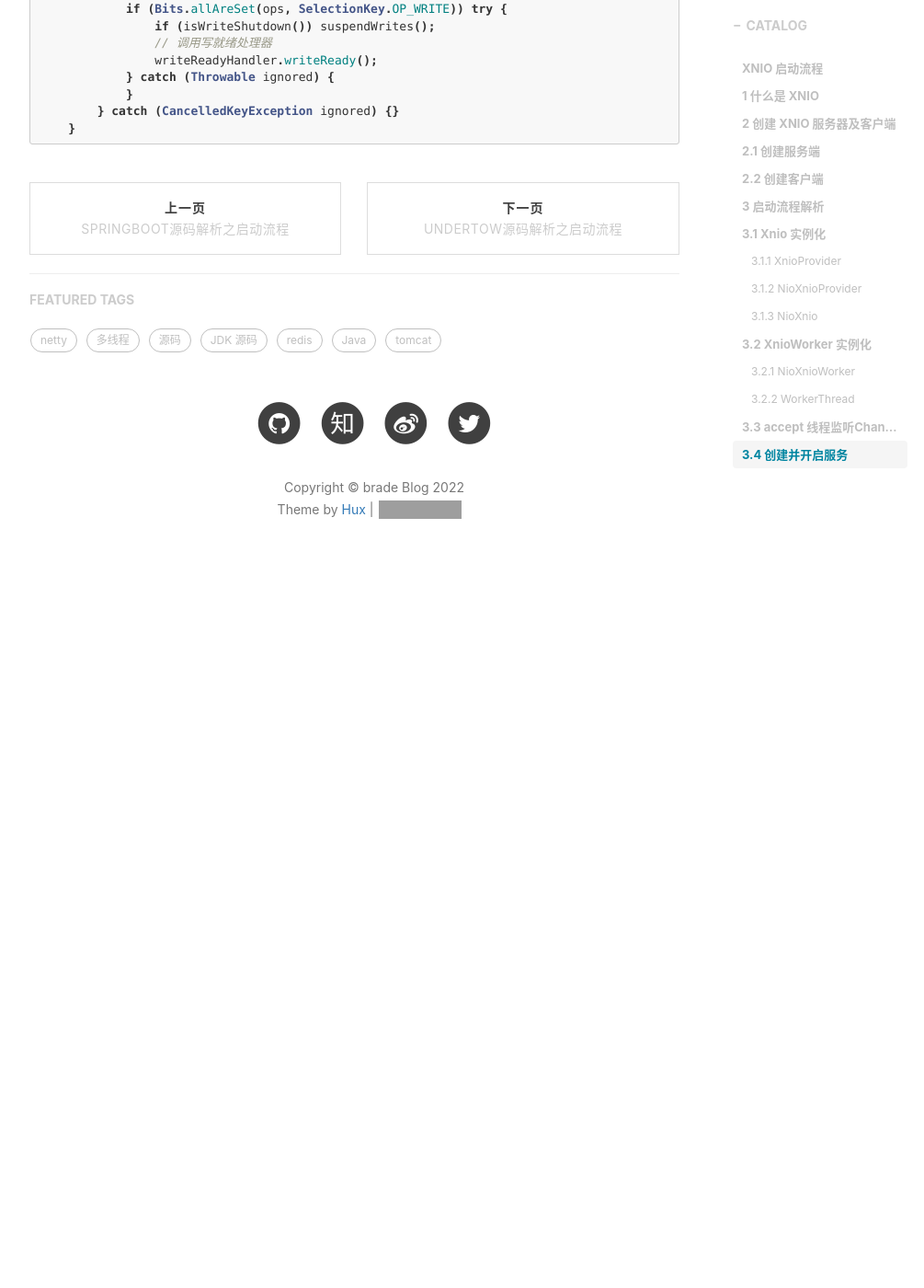
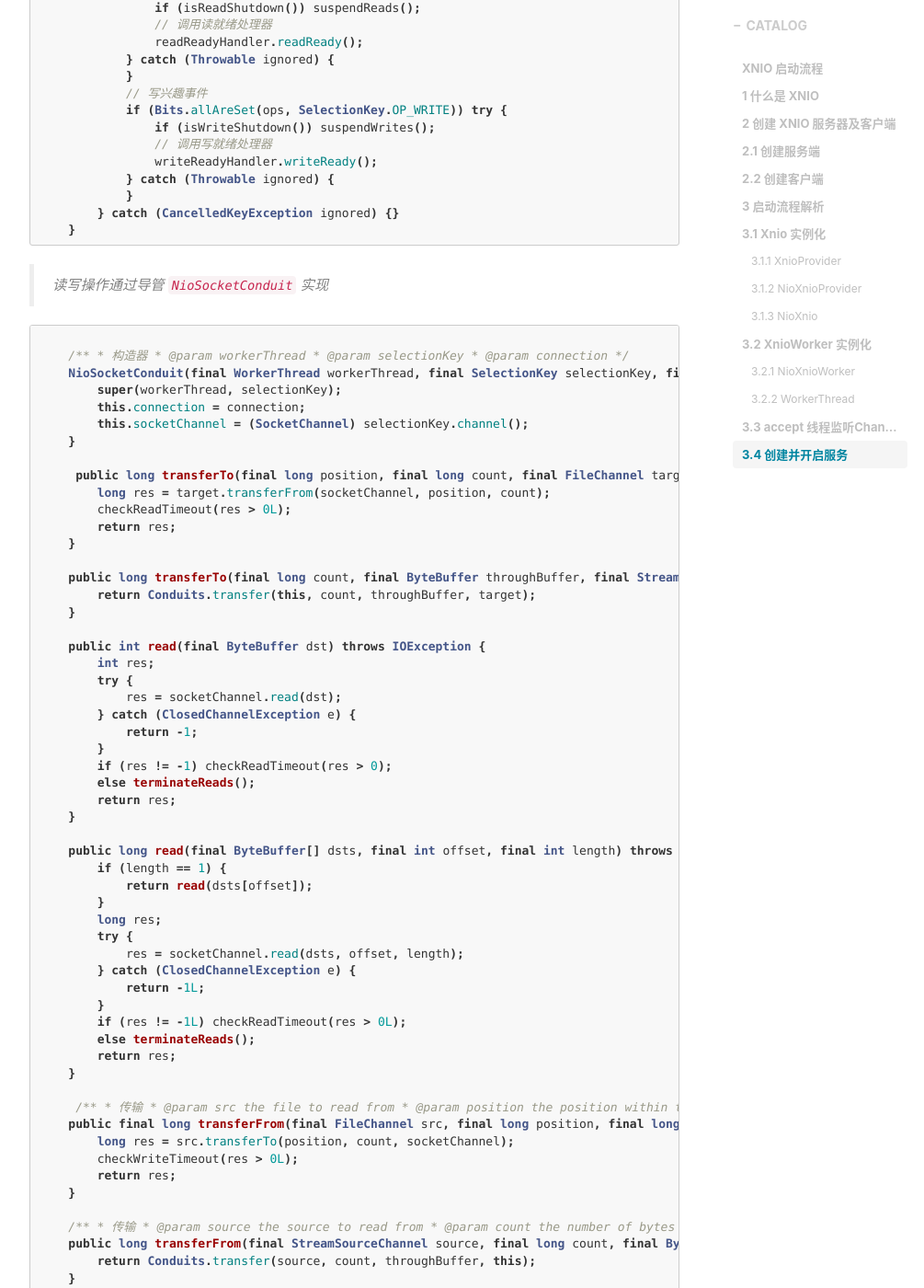
Before and after one commit to brade1314/brade1314.github.io, a Jekyll site: the page built from _posts/2021-12-05-xnio源码解析-启动流程.md, in a window 1280 px wide and 1400 px high, scrolled down 18309 px. Shown: the whole window at 92% size, without its empty margins (233-1238 px from the left). Built offline with Jekyll 4.4.1, drawn with Linux system fonts in a browser that asks for light colours; nearby versions of some CDN libraries; comment, search, counter and statistics services are not loaded; before the commit the page ends 18939 px from its top, so only the background shows below that; some of the changed text lies outside the part shown; grey boxes are pictures that could not be loaded.

Commit message:
Update 2021-12-05-xnio源码解析-启动流程.md

````diff
--- a/_posts/2021-12-05-xnio源码解析-启动流程.md
+++ b/_posts/2021-12-05-xnio源码解析-启动流程.md
@@ -132,6 +132,8 @@ public class XNioClient {
 
 ## 3 启动流程解析
 > 主要分析服务端的流程,客户端略.
+
+> `NioXnioWorker` -> `QueuedNioTcpServer2` -> `NioTcpServer` -> `NioSocketStreamConnection` -> `NioSocketConduit`
 
 ### 3.1 `Xnio` 实例化
 > 通过 `Xnio`的`getInstance`方法,最终采用的是`JDK`的`SPI`技术,找到对应的接口`XnioProvider`,服务提供者实现.
@@ -934,7 +937,7 @@ AcceptingChannel<StreamConnection> server = worker.createStreamConnectionServer(
      */
     NioSocketStreamConnection(final WorkerThread workerThread, final SelectionKey key, final ChannelClosed closedHandle) {
         super(workerThread);
-        // 创建导管
+        // 创建导管,继承了 NioHandle,提供了读写方法
         conduit = new NioSocketConduit(workerThread, key, this);
         key.attach(conduit);
         this.closedHandle = closedHandle;
@@ -983,5 +986,101 @@ AcceptingChannel<StreamConnection> server = worker.createStreamConnectionServer(
     }
 ```
 
+> 读写操作通过导管 `NioSocketConduit` 实现
+
+```java
+
+    /**
+     * 构造器
+     * @param workerThread
+     * @param selectionKey
+     * @param connection
+     */
+    NioSocketConduit(final WorkerThread workerThread, final SelectionKey selectionKey, final NioSocketStreamConnection connection) {
+        super(workerThread, selectionKey);
+        this.connection = connection;
+        this.socketChannel = (SocketChannel) selectionKey.channel();
+    }
+
+     public long transferTo(final long position, final long count, final FileChannel target) throws IOException {
+        long res = target.transferFrom(socketChannel, position, count);
+        checkReadTimeout(res > 0L);
+        return res;
+    }
+
+    public long transferTo(final long count, final ByteBuffer throughBuffer, final StreamSinkChannel target) throws IOException {
+        return Conduits.transfer(this, count, throughBuffer, target);
+    }
+
+    public int read(final ByteBuffer dst) throws IOException {
+        int res;
+        try {
+            res = socketChannel.read(dst);
+        } catch (ClosedChannelException e) {
+            return -1;
+        }
+        if (res != -1) checkReadTimeout(res > 0);
+        else terminateReads();
+        return res;
+    }
+
+    public long read(final ByteBuffer[] dsts, final int offset, final int length) throws IOException {
+        if (length == 1) {
+            return read(dsts[offset]);
+        }
+        long res;
+        try {
+            res = socketChannel.read(dsts, offset, length);
+        } catch (ClosedChannelException e) {
+            return -1L;
+        }
+        if (res != -1L) checkReadTimeout(res > 0L);
+        else terminateReads();
+        return res;
+    }
+
+     /**
+     * 传输
+     * @param src the file to read from
+     * @param position the position within the file from which the transfer is to begin
+     * @param count the number of bytes to be transferred
+     * @return
+     * @throws IOException
+     */
+    public final long transferFrom(final FileChannel src, final long position, final long count) throws IOException {
+        long res = src.transferTo(position, count, socketChannel);
+        checkWriteTimeout(res > 0L);
+        return res;
+    }
+
+    /**
+     * 传输
+     * @param source the source to read from
+     * @param count the number of bytes to be transferred
+     * @param throughBuffer the buffer to copy through.
+     * @return
+     * @throws IOException
+     */
+    public long transferFrom(final StreamSourceChannel source, final long count, final ByteBuffer throughBuffer) throws IOException {
+        return Conduits.transfer(source, count, throughBuffer, this);
+    }
+
+    public int write(final ByteBuffer src) throws IOException {
+        int res = socketChannel.write(src);
+        checkWriteTimeout(res > 0);
+        return res;
+    }
+
+    public long write(final ByteBuffer[] srcs, final int offset, final int length) throws IOException {
+        if (length == 1) {
+            return write(srcs[offset]);
+        }
+        long res = socketChannel.write(srcs, offset, length);
+        checkWriteTimeout(res > 0L);
+        return res;
+    }
+
+```
+
 
 [xnio]: https://github.com/xnio
````
Also changed, not shown: other parts of _posts/2021-12-05-xnio源码解析-启动流程.md (+1 -0 lines).
